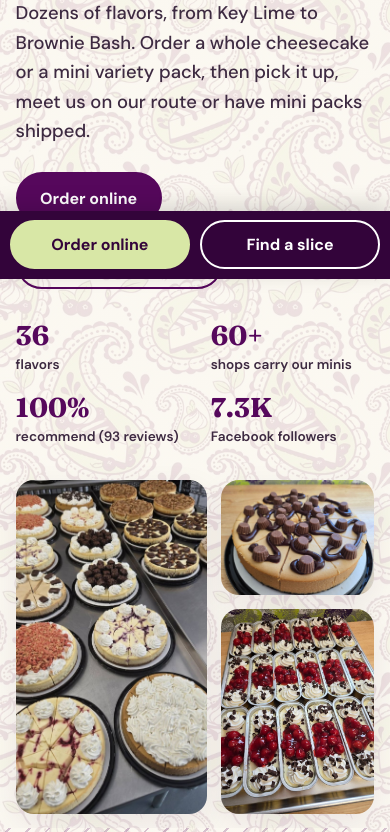
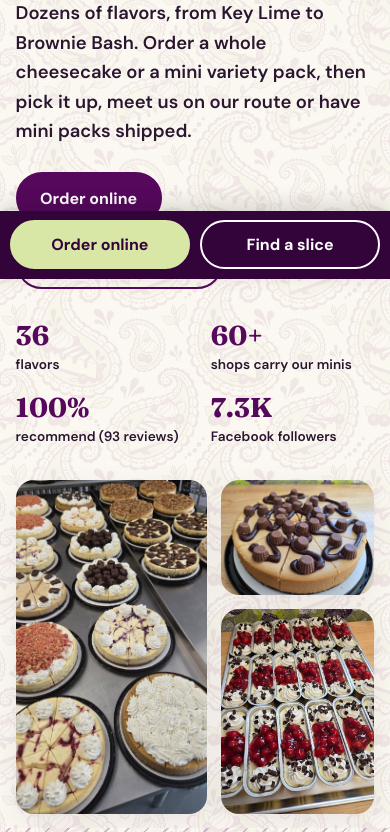
Before and after one commit to realeasysites/BatterUpBakery, a website: page public/index.html in a window 390 px wide. Shown: the part 565-1397 px from the top of the page. Drawn offline with Linux system fonts and the light colour scheme; no server answers.

Commit message:
Bolder, easier-to-read text over the paisley, especially on phones
Co-Authored-By: Claude Opus 5.5 <noreply@anthropic.com>
Claude-Session: https://claude.ai/code/session_018FiD5Cf59znoJamiEeAsDy

```diff
--- a/public/css/style.css
+++ b/public/css/style.css
@@ -288,3 +288,17 @@ label { font-weight: 600; font-size: .92rem; display: block; margin-bottom: .35r
   .search-row { flex-direction: column; }
 }
 body:not(.has-bar) .mobile-bar { display: none !important; }
+
+/* Readability over the paisley (Loreen: hard to read on mobile).
+   Heavier body text everywhere, plus a soft cream glow behind words that sit
+   directly on the pattern. Text inside white/plum bands is left as is. */
+body { font-weight: 500; }
+section:not(.band) p, section:not(.band) .eyebrow, .stat span, .page-hero p,
+section:not(.band) h1, section:not(.band) h2, section:not(.band) h3 {
+  text-shadow: 0 0 2px var(--cream), 0 0 8px var(--cream), 0 0 14px var(--cream);
+}
+@media (max-width: 860px) {
+  body { background-image: linear-gradient(rgba(251,248,241,.93), rgba(251,248,241,.93)), url('/img/paisley.jpg'); background-size: auto, 320px 320px; }
+  .lede, .section-head p { font-weight: 600; color: #2b1630; }
+  .stat span { color: #2b1630; }
+}
```
